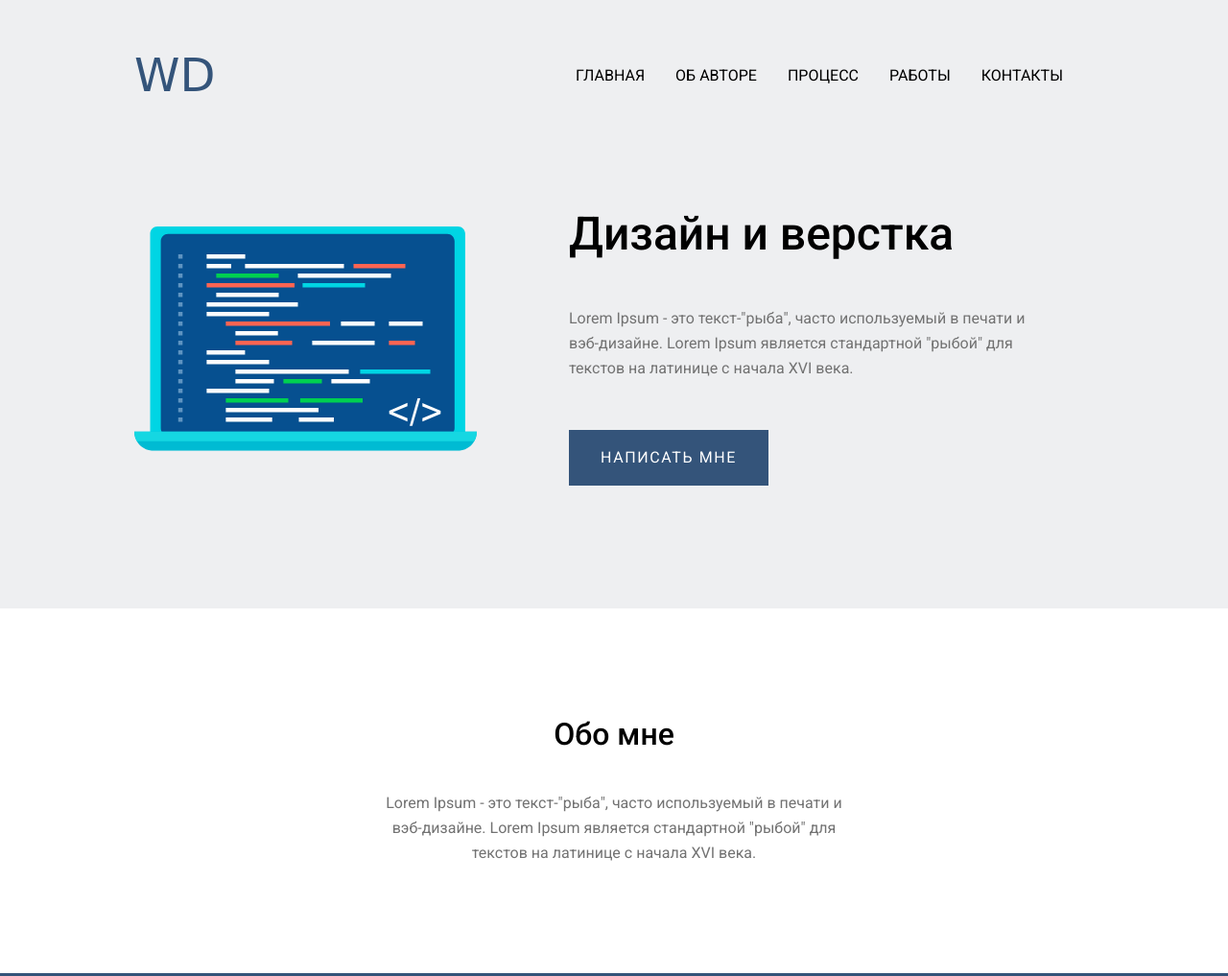
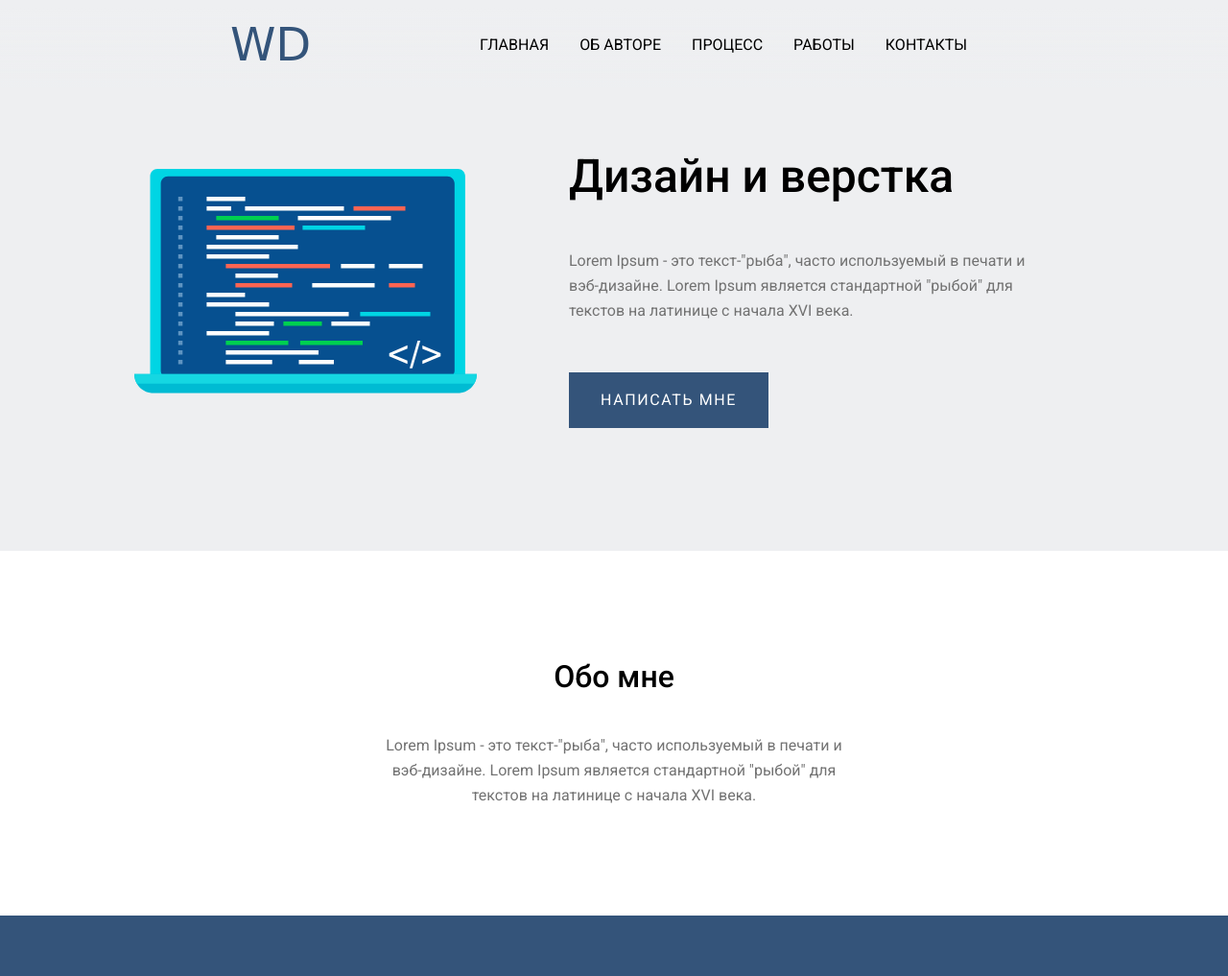
Before and after one commit to andy-devs/single-page-designer-website, a plain HTML site: page index.html in a window 1280 px wide. Shown: the top 1017 px of the page at 96% size. Drawn offline with Linux system fonts and the light colour scheme; files whose address does not match are found by name; a web font is replaced by a local one.

Commit message:
fixed header

```diff
--- a/index.html
+++ b/index.html
@@ -180,7 +180,7 @@
                 </p>
             </div>
             <div class="form__inputs">
-                <form action="">
+                <form action="POST">
                     <div class="form__inputs__user-info">
                         <input type="text" name="name" placeholder="Ваше имя" />
                         <input
--- a/style.css
+++ b/style.css
@@ -29,12 +29,18 @@ body {
     background-color: var(--main-color-silver);
 }
 .header {
-    margin: auto;
-    max-width: 1000px;
-    padding: 3rem 0;
+    z-index: 9999;
+    background: linear-gradient(
+        180deg,
+        rgba(238, 239, 241, 1) 10%,
+        rgba(238, 239, 241, 0.549572205275632) 90%
+    );
+    position: fixed;
+    width: 100%;
+    padding: 1rem 0;
     display: flex;
     flex-direction: row;
-    justify-content: space-between;
+    justify-content: space-around;
     align-items: center;
 }
 .header__logo {
@@ -44,9 +50,13 @@ body {
     font-weight: 400;
     line-height: 60px;
     letter-spacing: 0em;
+    margin-left: 10rem;
+    padding-right: 1rem;
+}
+.header__nav {
+    margin-right: 10rem;
 }
 .header__nav ul {
-    flex-wrap: wrap;
     display: flex;
 }
 .header__nav li {
@@ -65,7 +75,7 @@ body {
 }
 #first-screen {
     display: flex;
-    padding: 5rem 0 8rem 0;
+    padding: 11rem 0 8rem 0;
     margin: auto;
     max-width: 1000px;
 }
@@ -366,3 +376,5 @@ textarea {
     -ms-transform: translateY(5px);
     -o-transform: translateY(5px);
 }
+@media (max-width: 1000px) {
+}
```
